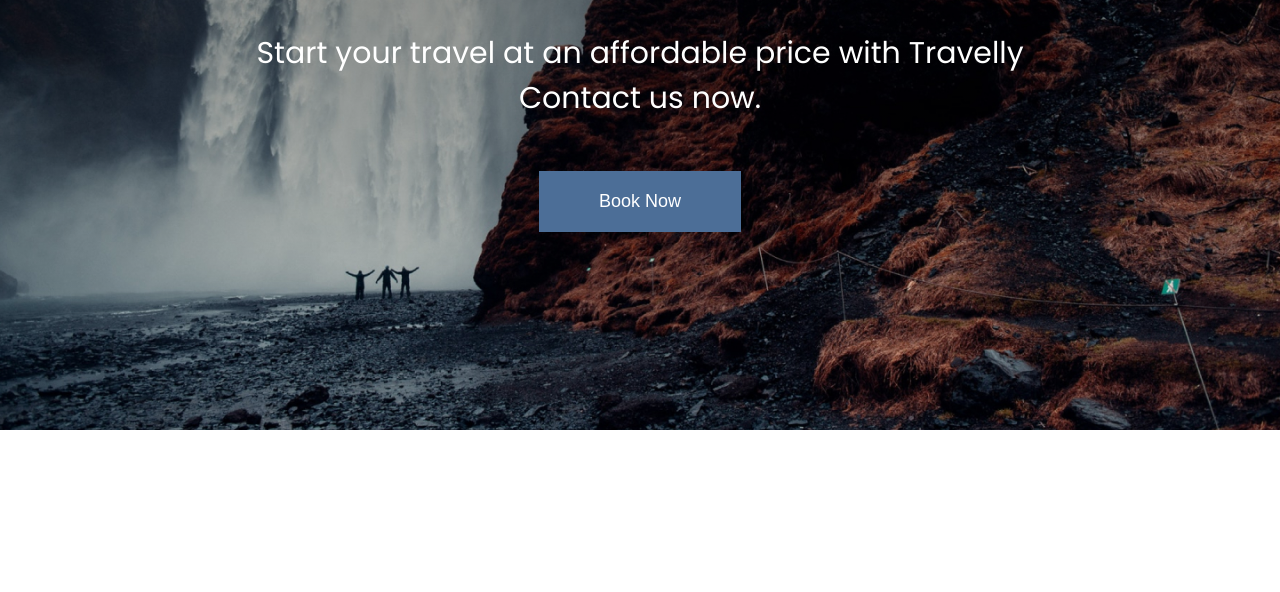
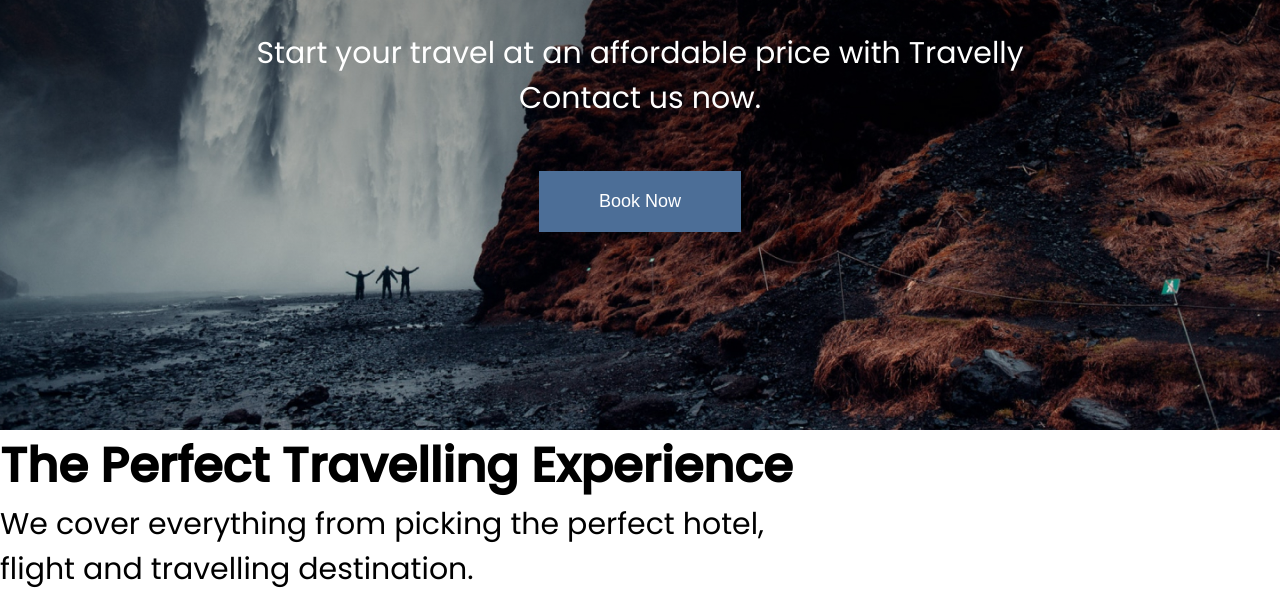
Before and after one commit to minjaechang/travelly-project, a plain HTML site: page index.html in a window 1280 px wide. Shown: the part 370-962 px from the top of the page. Before the commit the page ends 800 px from the top, so only its background shows below. Drawn offline with Linux system fonts and the light colour scheme; a web font is replaced by a local one.

Commit message:
Add benefits section

```diff
--- a/index.html
+++ b/index.html
@@ -39,5 +39,15 @@
       </h3>
       <button>Book Now</button>
     </section>
+
+    <section id="benefits">
+      <header class="benefits-header">
+        <h2>The Perfect Travelling Experience</h2>
+        <h3>
+          We cover everything from picking the perfect hotel,<br />flight and
+          travelling destination.
+        </h3>
+      </header>
+    </section>
   </body>
 </html>
```
